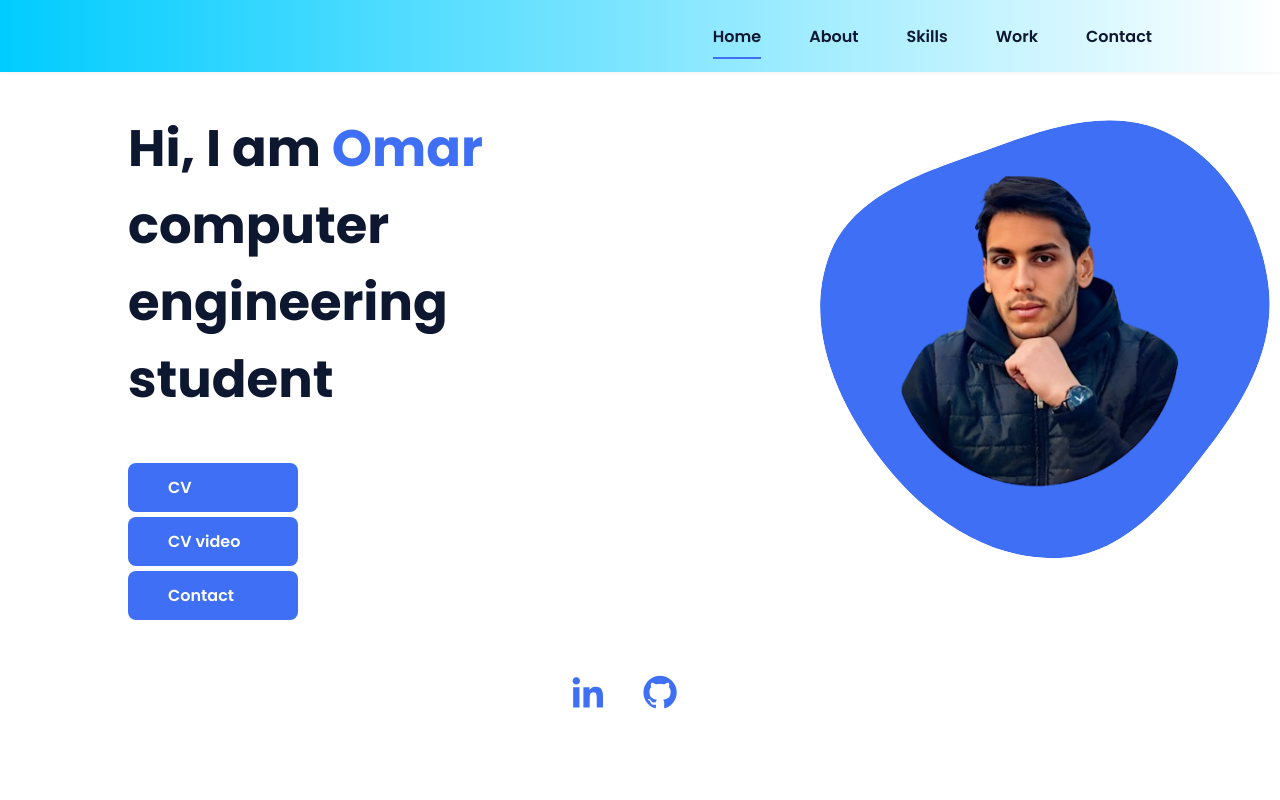
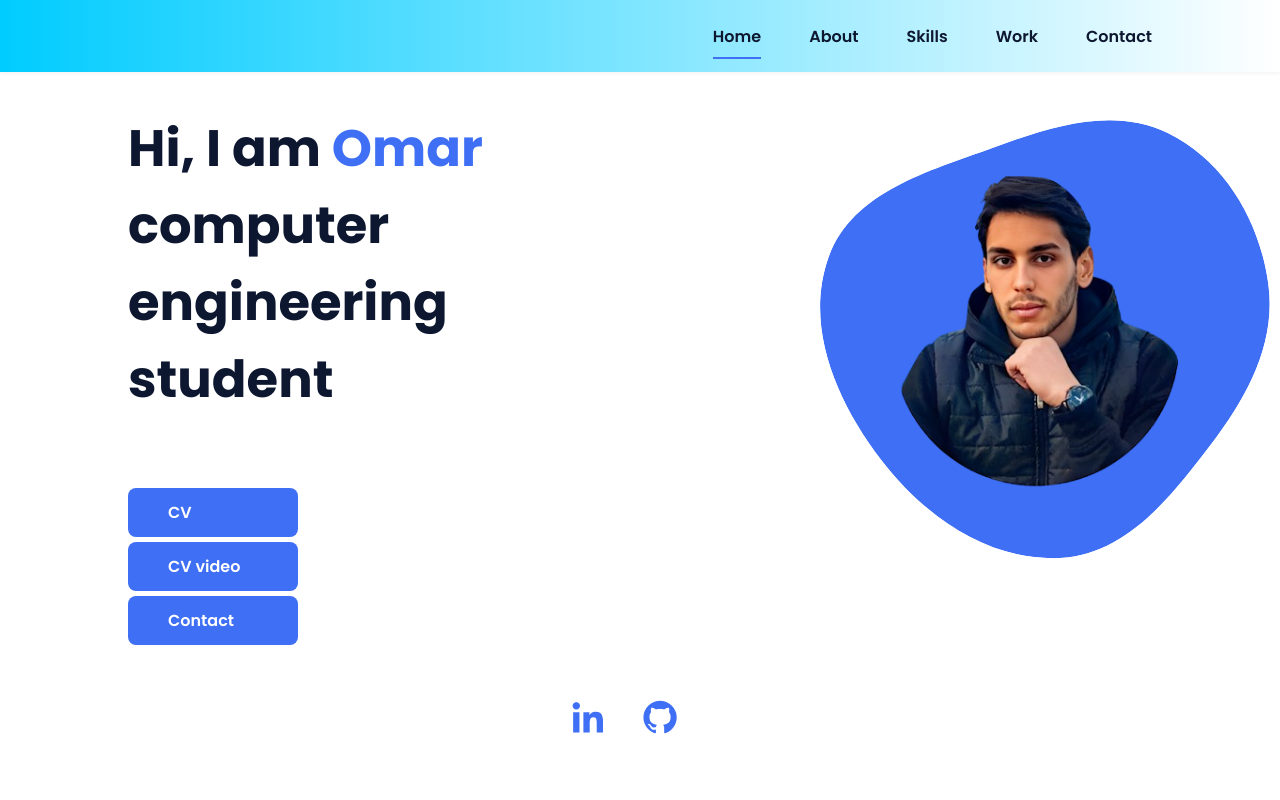
Before and after one commit to omarkortas/portfolio-omar, a plain HTML site: page index.html in a window 1280 px wide. Shown: the top 800 px of the page. Drawn offline with nearby package versions, Linux system fonts and the light colour scheme.

Commit message:
Update index.html

```diff
--- a/index.html
+++ b/index.html
@@ -54,7 +54,7 @@
             <!--===== HOME =====-->
             <section class="home bd-grid" id="home">
                 <div class="home__data">
-                    <h1 class="home__title">Hi, I am <span class="home__title-color">Omar</span><br> computer<br>  engineering <br>student</h1>
+                    <h1 class="home__title">Hi, I am <span class="home__title-color">Omar</span><br> computer<br>  engineering <br>student</h1><br>
                     <a href="CV.html" class="button">CV</a><br>
                     <a href="#CV video" class="button">CV video</a><br>
                     <a href="#contact" class="button">Contact</a>
```
